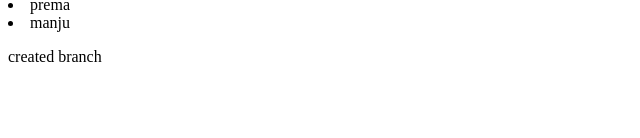
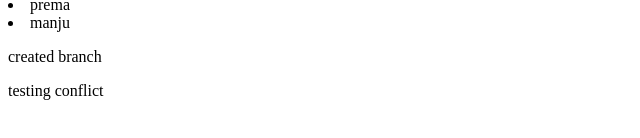
Before and after one commit to prema0412/git-practice-repo, a plain HTML site: page index.html in a window 1280 px wide. Shown: the part 122-260 px from the top of the page, without its empty margins (0-640 px from the left). Drawn offline with Linux system fonts and the light colour scheme.

Commit message:
testing conflict

```diff
--- a/index.html
+++ b/index.html
@@ -12,5 +12,6 @@
     <li>prema</li>
     <li>manju</li>
     <p>created branch</p>
+    <p>testing conflict</p>
 </body>
 </html>
```
